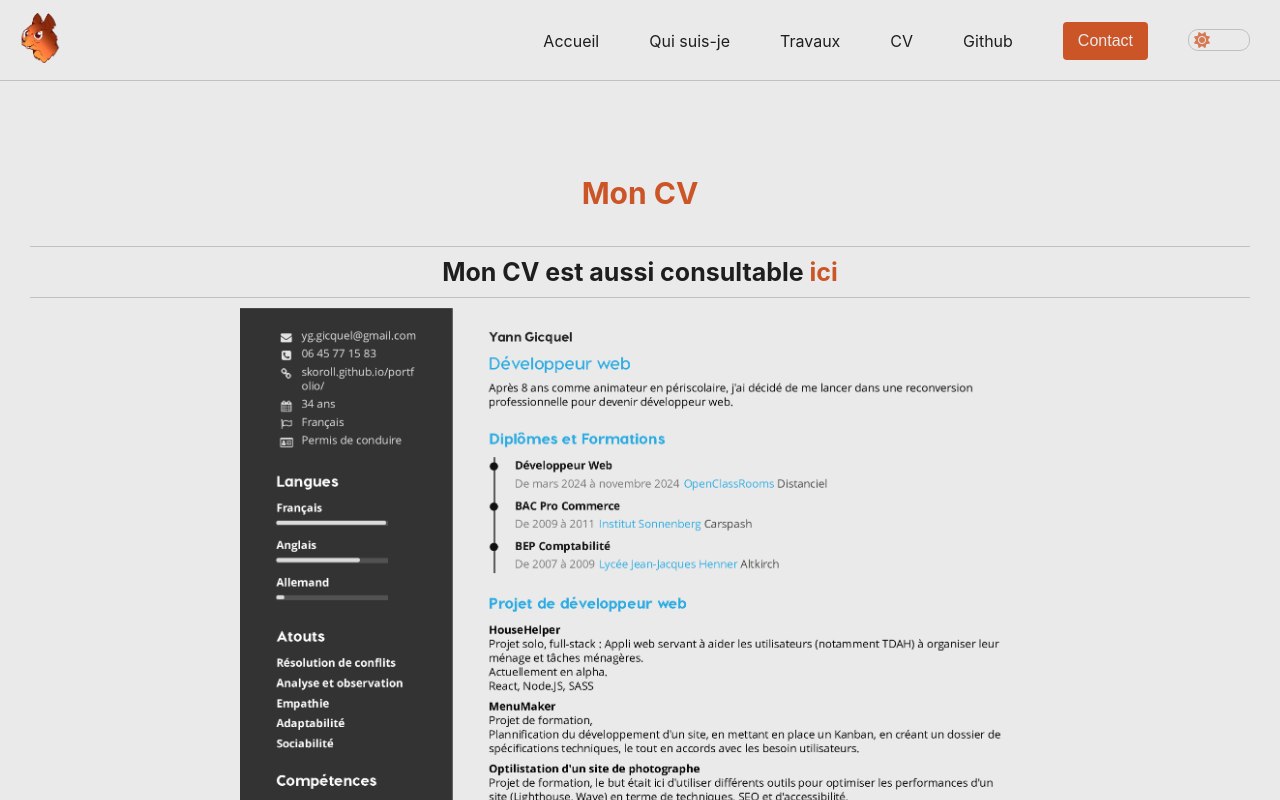
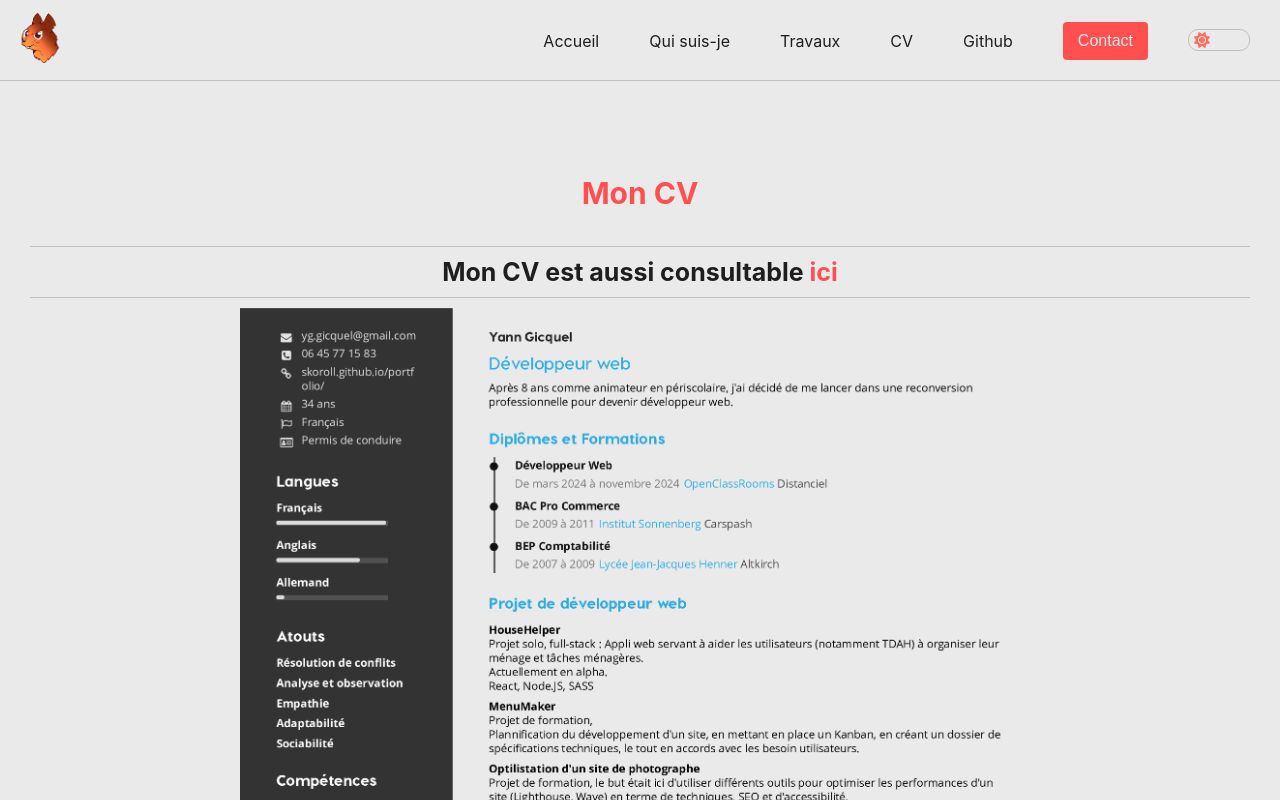
Before and after one commit to Skoroll/portfolio, a React (Create React App) app: page /portfolio/cv in a window 1280 px wide. Shown: the top 800 px of the page. Built offline with nearby package versions, Linux system fonts and the light colour scheme.

Commit message:
Retour aux couleurs initiales après tests

```diff
--- a/src/styles/abstracts/variables.scss
+++ b/src/styles/abstracts/variables.scss
@@ -1,8 +1,8 @@
 // Couleurs principales
 $primary: #EAEAEA;
 $primary-text: #1E1E1E;
-$accent-primary: #cb5527;
-$accent-secondary: #d67a55;
+$accent-primary: #FF4F4F;
+$accent-secondary: #FF6F61;
 $button-color: #FFFFFF;
 $border-color: #C0C0C0;
 $border-transparent: 1px solid transparent;
```
